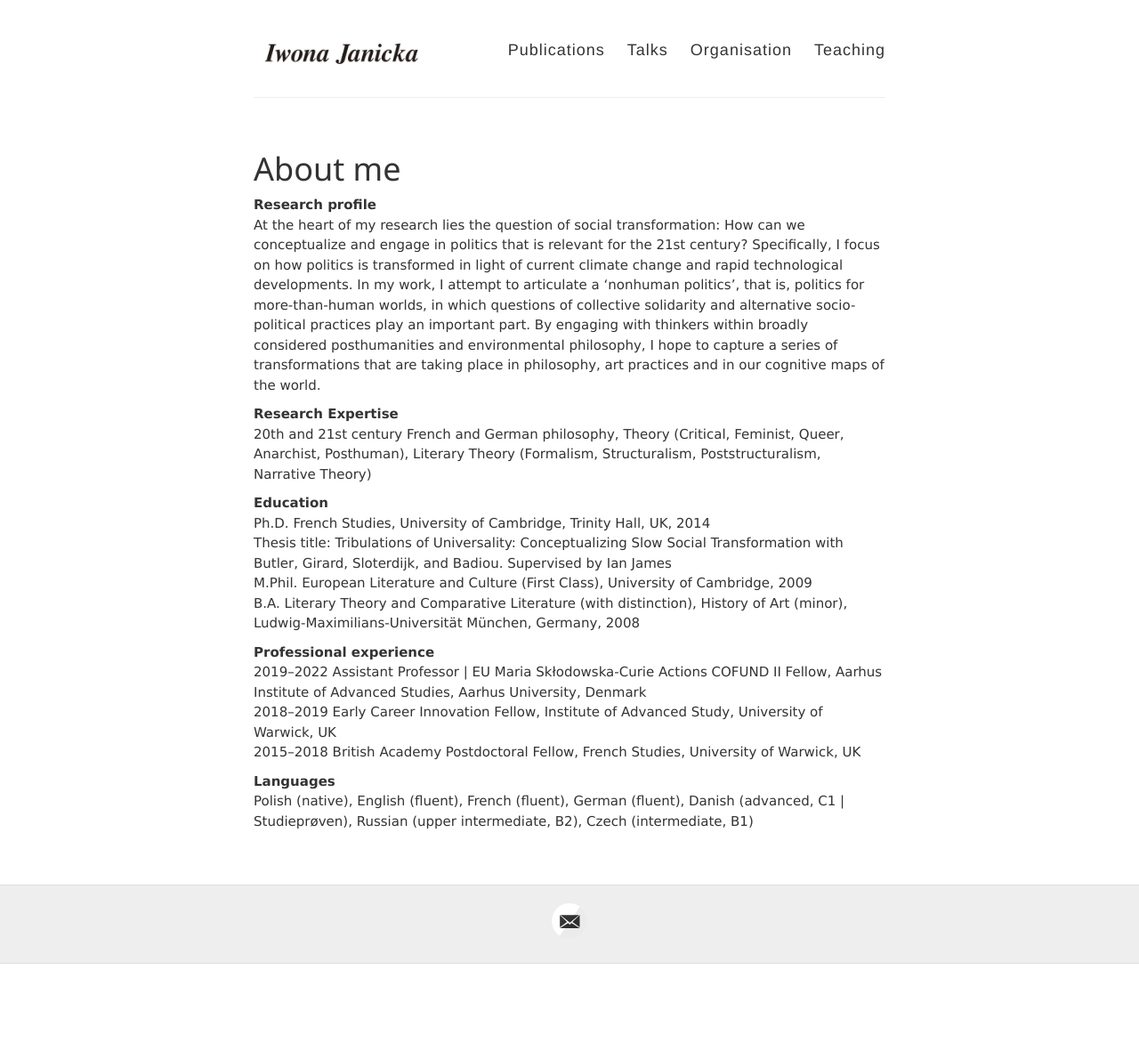
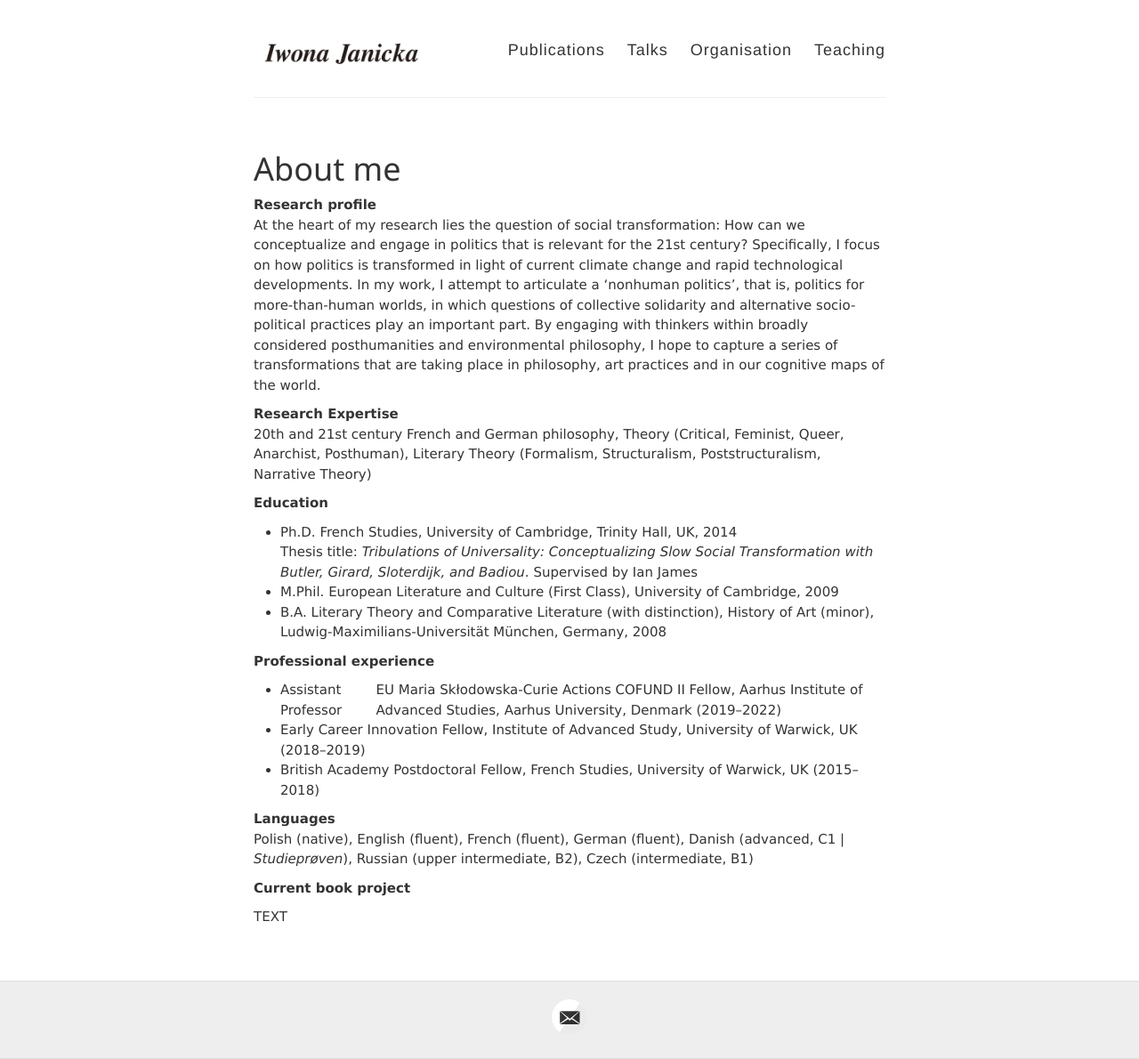
Before and after one commit to IJanicka/IJanicka.github.io, a Jekyll site: the page built from about.md, in a window 1280 px wide. Shown: the whole page at 89% size. Built offline with Jekyll 4.4.1, drawn with Linux system fonts in a browser that asks for light colours; before the commit the page ends 1083 px from its top, so only the background shows below that.

Commit message:
Update about.md

```diff
--- a/about.md
+++ b/about.md
@@ -11,16 +11,20 @@ At the heart of my research lies the question of social transformation: How can
 20th and 21st century French and German philosophy, Theory (Critical, Feminist, Queer, Anarchist, Posthuman), Literary Theory (Formalism, Structuralism, Poststructuralism, Narrative Theory)<br>
 
 **Education**<br>
-Ph.D.	French Studies, University of Cambridge, Trinity Hall, UK, 2014<br>
-Thesis title: Tribulations of Universality: Conceptualizing Slow Social Transformation with Butler, Girard, Sloterdijk, and Badiou. Supervised by Ian James<br>
-M.Phil.	European Literature and Culture (First Class), University of Cambridge, 2009<br>
-B.A.	Literary Theory and Comparative Literature (with distinction), History of Art (minor), Ludwig-Maximilians-Universität München, Germany, 2008<br>
+* Ph.D.	French Studies, University of Cambridge, Trinity Hall, UK, 2014<br>
+Thesis title: *Tribulations of Universality: Conceptualizing Slow Social Transformation with Butler, Girard, Sloterdijk, and Badiou*. Supervised by Ian James<br>
+* M.Phil.	European Literature and Culture (First Class), University of Cambridge, 2009<br>
+* B.A.	Literary Theory and Comparative Literature (with distinction), History of Art (minor), Ludwig-Maximilians-Universität München, Germany, 2008<br>
 
 **Professional experience**<br>
-2019–2022 	Assistant Professor | EU Maria Skłodowska-Curie Actions COFUND II Fellow, Aarhus Institute of Advanced Studies, Aarhus University, Denmark<br>
-2018–2019	  Early Career Innovation Fellow, Institute of Advanced Study, University of Warwick, UK<br>
-2015–2018 	British Academy Postdoctoral Fellow, French Studies, University of Warwick, UK<br>
+* Assistant Professor | EU Maria Skłodowska-Curie Actions COFUND II Fellow, Aarhus Institute of Advanced Studies, Aarhus University, Denmark (2019–2022)<br>
+* Early Career Innovation Fellow, Institute of Advanced Study, University of Warwick, UK (2018–2019)	<br>
+* British Academy Postdoctoral Fellow, French Studies, University of Warwick, UK (2015–2018)<br>
 
 
 **Languages**<br>
-Polish (native), English (fluent), French (fluent), German (fluent), Danish (advanced, C1 | Studieprøven), Russian (upper intermediate, B2), Czech (intermediate, B1)<br>
+Polish (native), English (fluent), French (fluent), German (fluent), Danish (advanced, C1 | *Studieprøven*), Russian (upper intermediate, B2), Czech (intermediate, B1)<br>
+
+**Current book project**
+
+TEXT
```
